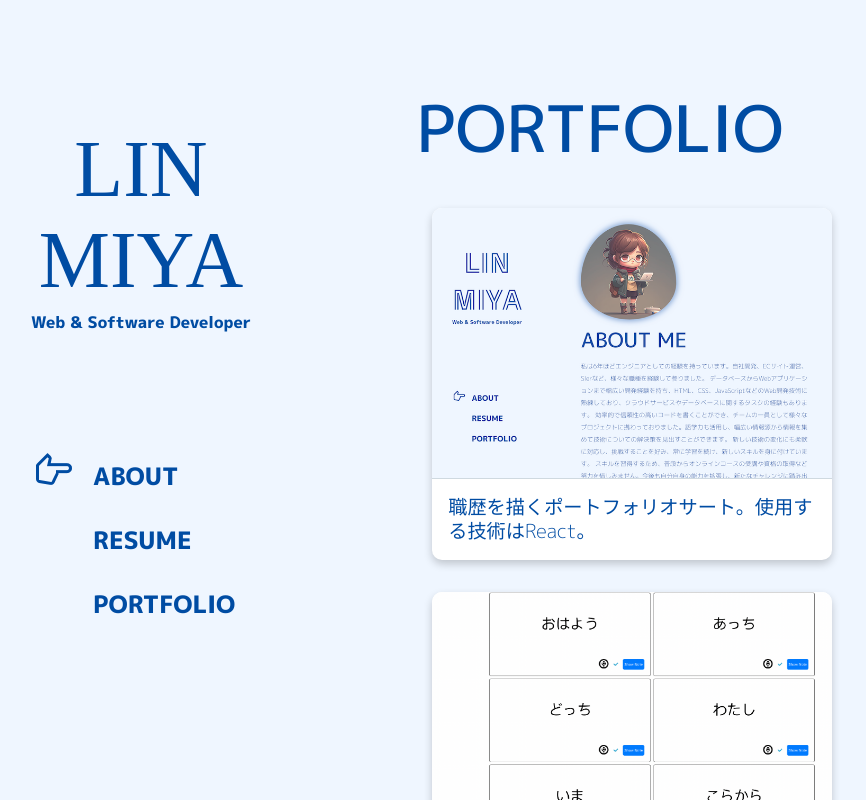
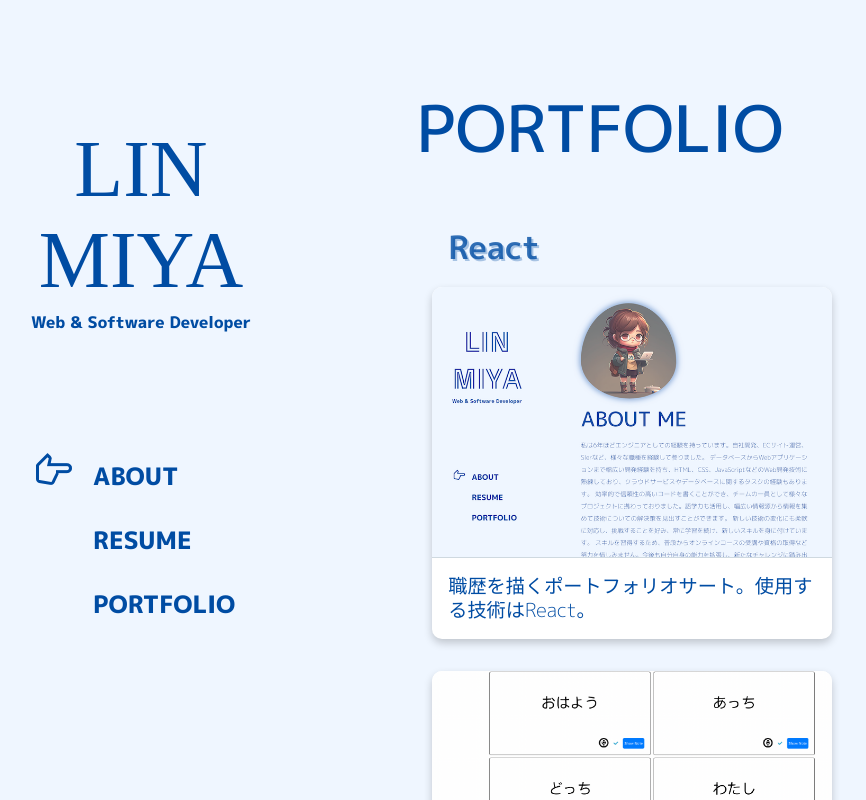
Before and after one commit to miyabisai/intro-website, a React (Create React App) app: page /portfolio in a window 1280 px wide. Shown: the top 800 px of the page, without its empty margins (43-909 px from the left). Built offline with nearby package versions, Linux system fonts and the light colour scheme; a web font is replaced by a local one.

Commit message:
add gener title to portfolio.

```diff
--- a/src/routes/ portfolio / portfolio.component.jsx
+++ b/src/routes/ portfolio / portfolio.component.jsx
@@ -21,6 +21,8 @@ const Portfolio = () => {
             >
                 <h1 className="portfolio-title responsive">PORTFOLIO</h1>
                 <div className="portfolio-block">
+                    <h1 className="gener-title">React</h1>
+                    <div className="gener-block">
                         <PortfolioItem
                             imgSrc={production1}
                             webLink="https://linmiya.online"
@@ -34,6 +36,10 @@ const Portfolio = () => {
                             repoLink="https://github.com/miyabisai/word-card"
                             text="語学の学習スピードを上げるために作られた単語カードサービス。使用する技術はReact、firebase。"
                         />
+                    </div>
+                    <h1 className="gener-title">Layout</h1>
+                    <div className="gener-block">
+
                         <PortfolioItem
                             imgSrc={production3}
                             webLink="https://rainbow-cactus-91baca.netlify.app/"
@@ -46,8 +52,6 @@ const Portfolio = () => {
                             repoLink="https://github.com/miyabisai/glasses-eshop"
                             text="ECサート画面レイアウトの練習。使用する技術はhtml、SCSS、gulp。"
                         />
-
-
                         <PortfolioItem
                             imgSrc={production5}
                             webLink="https://miyabisai.github.io/art-exhibition/"
@@ -59,11 +63,15 @@ const Portfolio = () => {
                             repoLink="https://github.com/miyabisai/ecomm-api"
                             text="ECサイトのバックエンドを作ってみました。使用する技術はNodejs、mongodb。"
                         />
+                    </div>
+                    <h1 className="gener-title">Python </h1>
+                    <div className="gener-block">
                         <PortfolioItem
                             imgSrc={production6}
                             repoLink="https://github.com/miyabisai/stock-crawler"
                             text="ストッククローラーを作ってみますた。使用する技術はpython。"
                         />
+                    </div>
                 </div>
             </motion.div>
         </div>
--- a/src/routes/ portfolio /portfolio.styles.scss
+++ b/src/routes/ portfolio /portfolio.styles.scss
@@ -28,11 +28,35 @@
     }
 
     &-block {
-        display: flex;
-        flex-wrap: wrap;
-        justify-content: space-between;
-        @include responsive($pad-width) {
-            flex-direction: column;
+        // display: flex;
+        // flex-wrap: wrap;
+        // justify-content: space-between;
+        // @include responsive($pad-width) {
+        //     flex-direction: column;
+        // }
+    }
+    .gener{
+        &-title{
+            font-size: 2rem;
+            text-indent: 2rem;
+            margin-top: 2rem;
+            display: inline-block;
+            color:rgba($color: $first-color, $alpha: 0.8);
+            // text-shadow: 3px 3px 0 rgba(0,76,163,0.8);
+            text-shadow:
+                        2px 2px 0 rgba(0,76,163,0.3);
+            font-weight: 600;
+            display: flex;
+        }
+        &-block{
+            // border: 1px solid black;
+            display: flex;
+            flex-wrap: wrap;
+            justify-content: space-between;
+            @include responsive($pad-width) {
+                flex-direction: column;
+            }
         }
     }
+
 }
```
Lines whose indentation alone changed are shown as unchanged.
